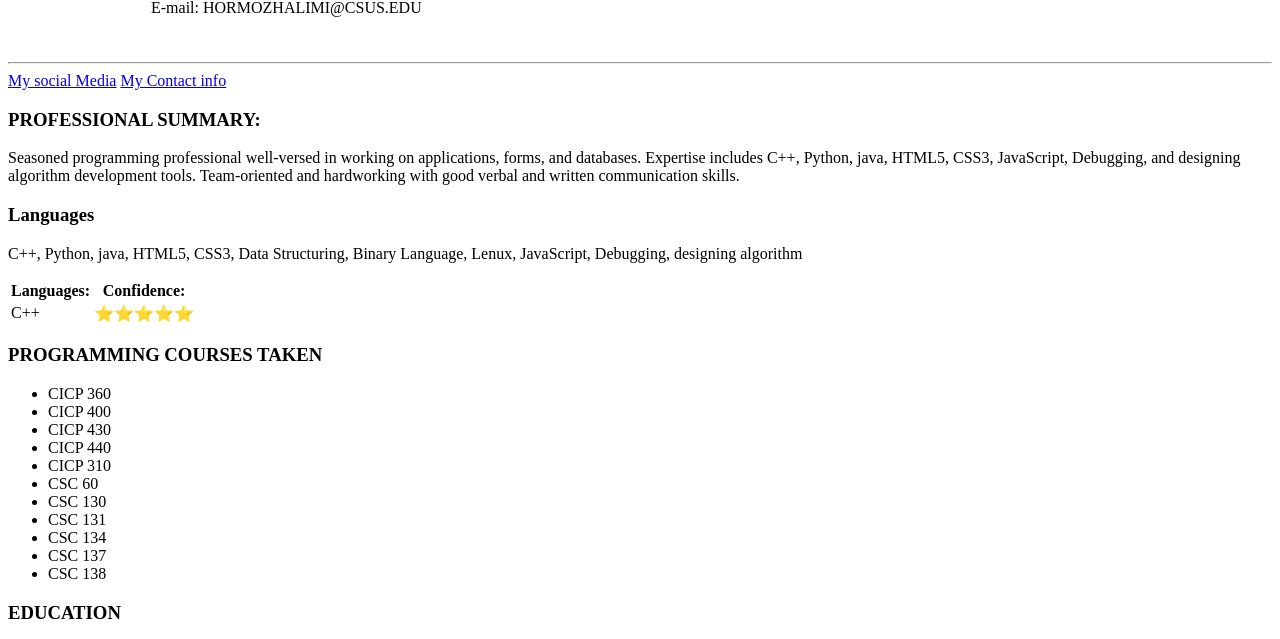
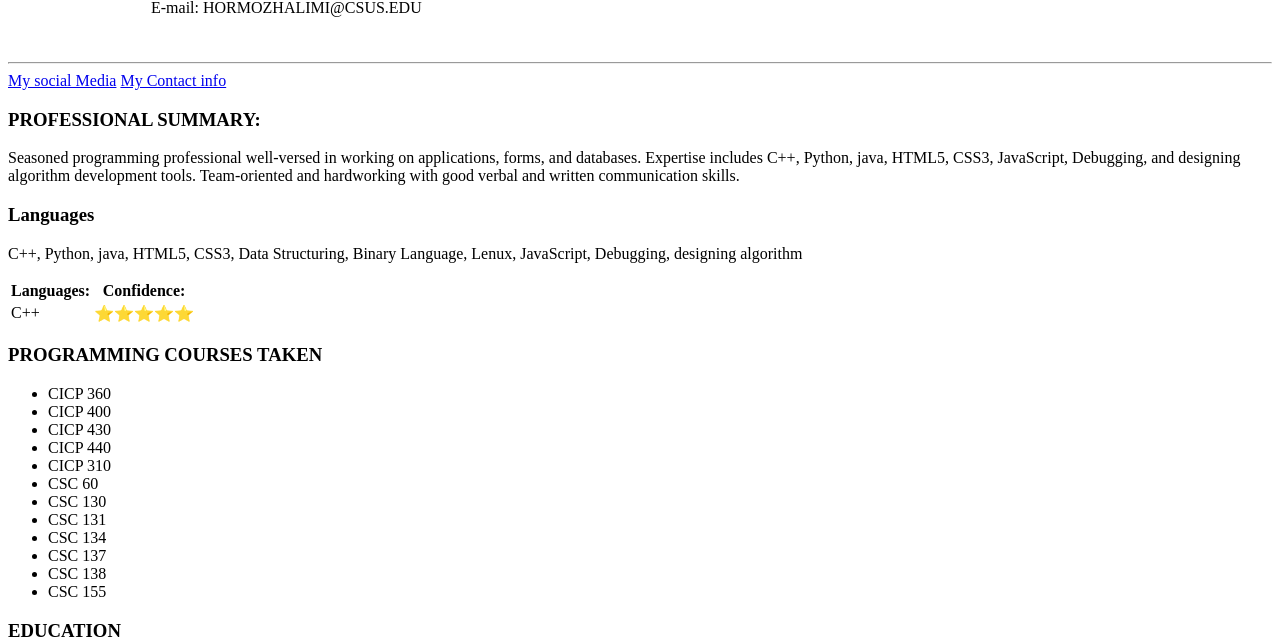
Before and after one commit to hormozhalimi/Mytube, a plain HTML site: page index.html in a window 1280 px wide. Shown: the part 164-803 px from the top of the page. Drawn offline with Linux system fonts and the light colour scheme.

Commit message:
Update index.html

```diff
--- a/index.html
+++ b/index.html
@@ -65,6 +65,7 @@
     <li>CSC 134</li>
     <li>CSC 137</li>
     <li>CSC 138</li>
+    <li>CSC 155</li>
 </ul>
 
 
```
